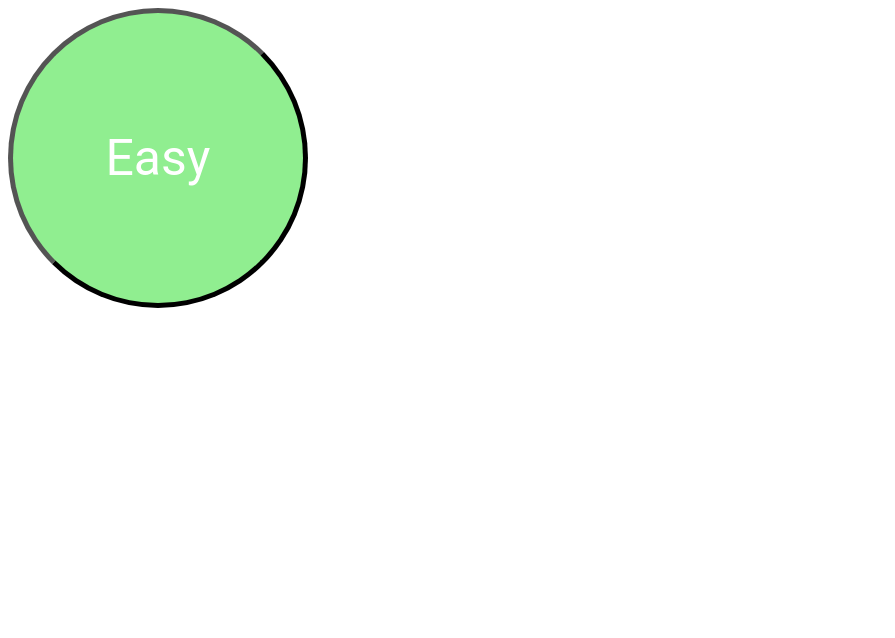
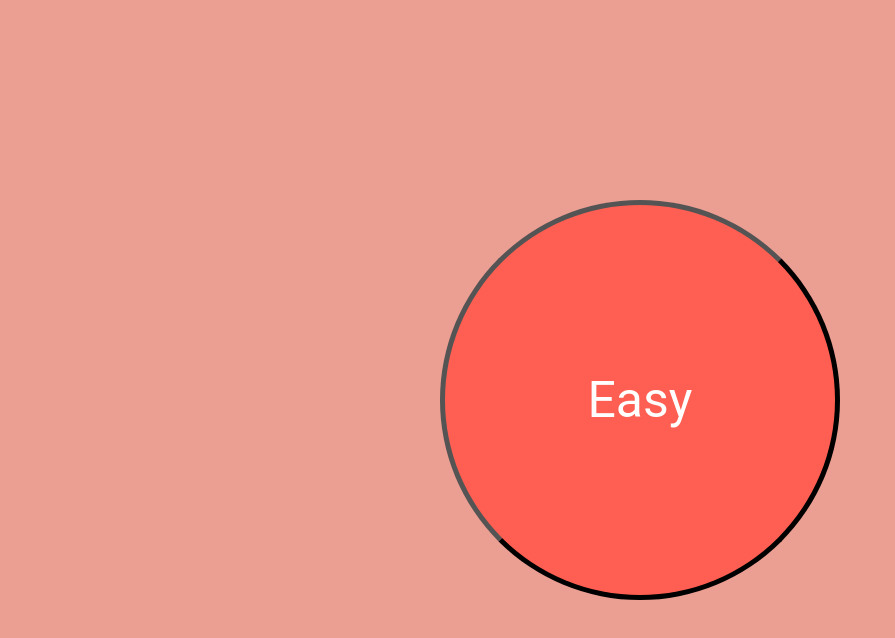
Before and after one commit to jack-margeson/jack-margeson.github.io, a plain HTML site: page projects/that_was_easy/index.html in a window 1280 px wide. Shown: the whole page, without its empty margins (0-895 px from the left). Drawn offline with nearby package versions, Linux system fonts and the light colour scheme.

Commit message:
That was easy - revamp

```diff
--- a/projects/that_was_easy/styles.css
+++ b/projects/that_was_easy/styles.css
@@ -1,11 +1,19 @@
 #easy {
-    width: 300px;
-    height: 300px;
-    border-radius: 150px;
+    width: 400px;
+    height: 400px;
+    border-radius: 200px;
     border-color: black;
     border-width: 5px;
-    background-color: lightgreen;
+    background-color: #FF5F52;
     font-size: 50px;
     color: white;
-    font-family: "Roboto"
+    font-family: "Roboto";
+    position: fixed;
+    top: 50%;
+    left: 50%;
+    transform: translate(-50%, -50%);
 }
+
+body {
+    background-color: #EB9E92;
+}
```
Also changed, not shown: projects/index.html (+6 -6 lines).
